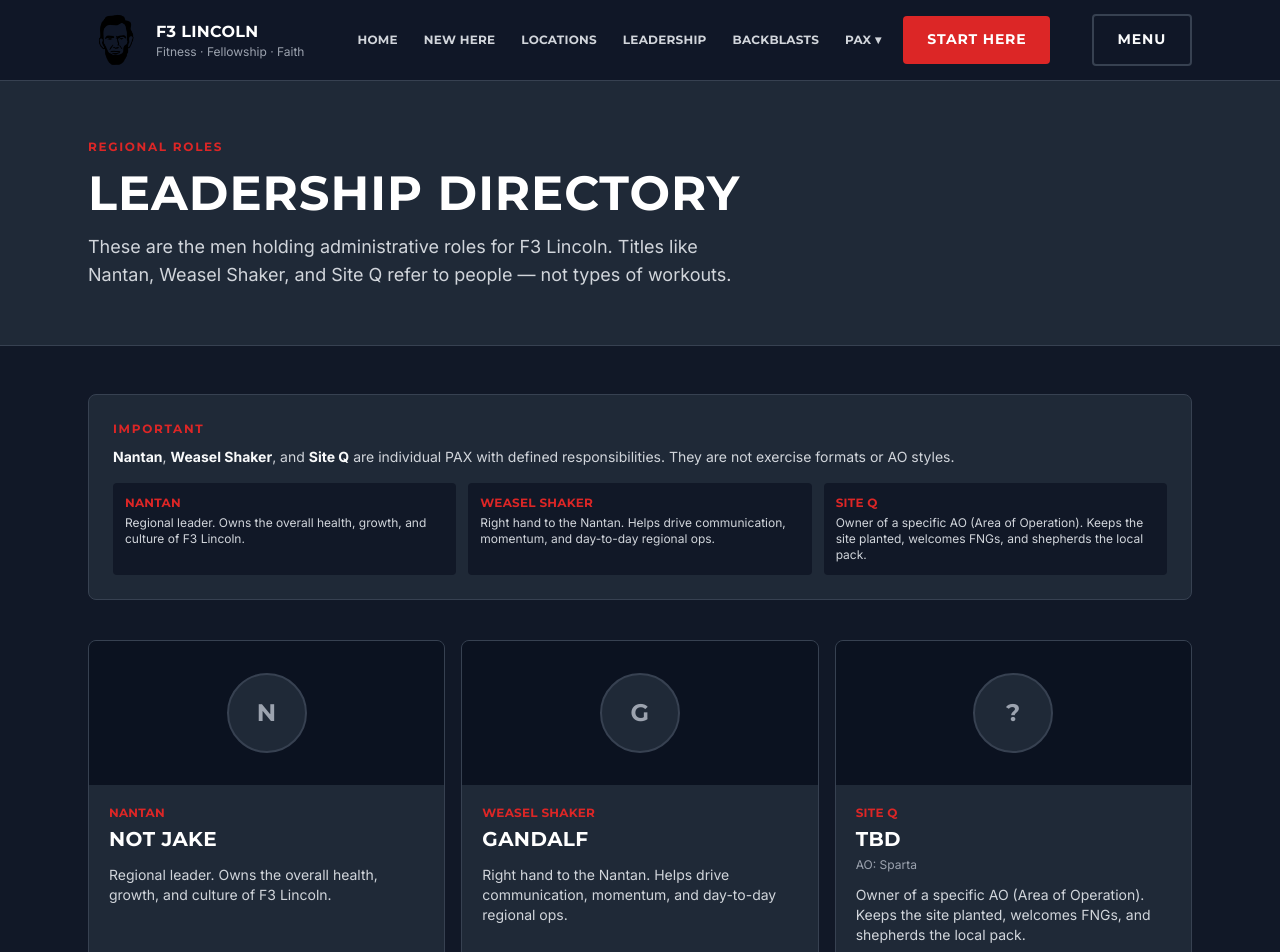
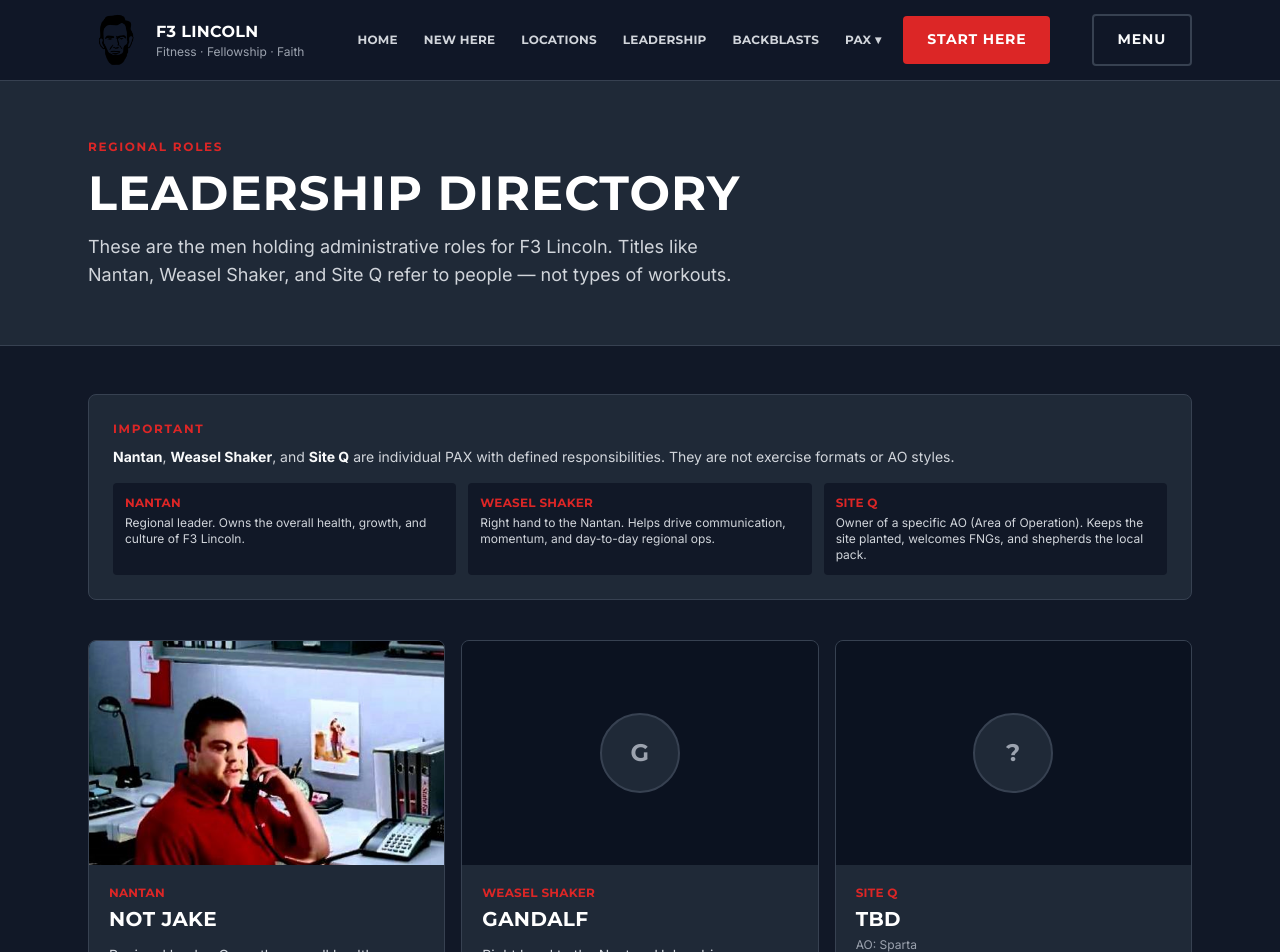
Before and after one commit to mnolley/f3-lincoln, a Next.js app: page /leadership in a window 1280 px wide. Shown: the top 952 px of the page. Built offline with nearby package versions, Linux system fonts and the light colour scheme.

Commit message:
Add Not Jake headshot on leadership page
Store Nantan photo locally and display it on the leadership card.

```diff
--- a/src/app/leadership/page.tsx
+++ b/src/app/leadership/page.tsx
@@ -1,4 +1,5 @@
 import type { Metadata } from "next";
+import Image from "next/image";
 import { PageShell } from "@/components/PageShell";
 import { leaders } from "@/content/leadership";
 import { roleDefinitions } from "@/lib/site";
@@ -39,13 +40,14 @@ export default function LeadershipPage() {
       <div className="grid gap-4 sm:grid-cols-2 lg:grid-cols-3">
         {leaders.map((leader, index) => (
           <article key={`${leader.role}-${leader.f3Name}-${index}`} className="card-panel overflow-hidden">
-            <div className="flex h-36 items-center justify-center bg-gloom-panel">
+            <div className="relative flex h-48 items-center justify-center bg-gloom-panel sm:h-56">
               {leader.photoUrl ? (
-                // eslint-disable-next-line @next/next/no-img-element
-                <img
+                <Image
                   src={leader.photoUrl}
                   alt={leader.f3Name}
-                  className="h-full w-full object-cover"
+                  fill
+                  className="object-cover object-top"
+                  sizes="(max-width: 640px) 100vw, (max-width: 1024px) 50vw, 33vw"
                 />
               ) : (
                 <div className="flex h-20 w-20 items-center justify-center rounded-full border-2 border-gloom-border bg-gloom font-display text-2xl font-bold text-ink-dim">
--- a/src/content/leadership.ts
+++ b/src/content/leadership.ts
@@ -10,6 +10,7 @@ export const leaders: Leader[] = [
     f3Name: "Not Jake",
     role: "Nantan",
     description: roleDefinitions.Nantan,
+    photoUrl: "/leadership/not-jake.jpg",
   },
   {
     f3Name: "Gandalf",
```
Also changed, not shown: public/leadership/not-jake.jpg (added).
